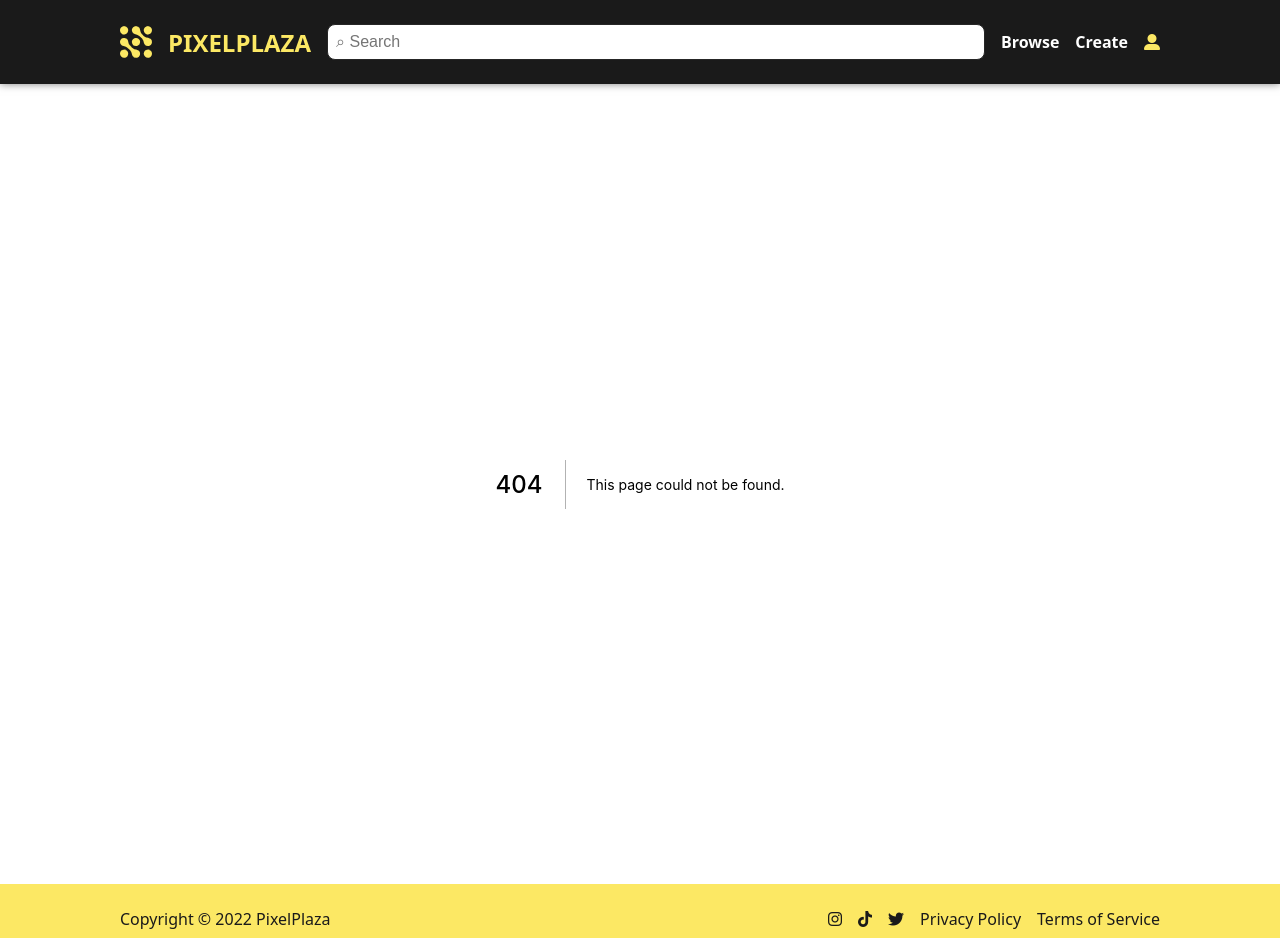
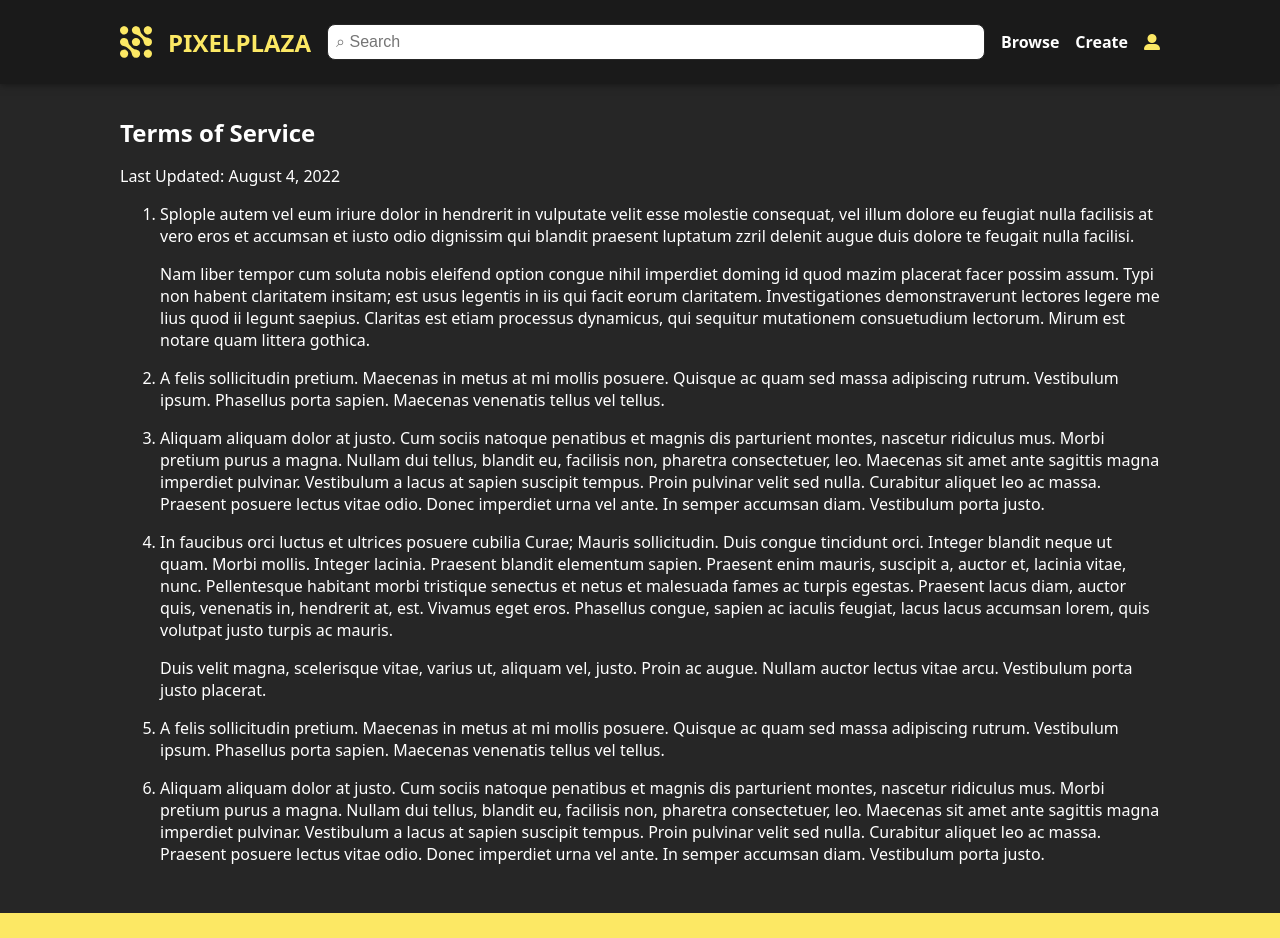
Before and after one commit to bweston6/PixelPlaza, a Next.js app: page /tos in a window 1280 px wide. Before the commit this address had no page. Shown: the top 938 px of the page. Built offline with nearby package versions, Linux system fonts and the light colour scheme.

Commit message:
Drafting pp and tos layout.

```diff
--- /dev/null
+++ b/pages/tos.jsx
@@ -0,0 +1,77 @@
+const modified = "August 4, 2022";
+
+function TOS() {
+	return (
+		<main>
+			<section className="container">
+				<h1>Terms of Service</h1>
+				<p>Last Updated: {modified}</p>
+
+		<ol>
+		<li>
+		<p>Splople autem vel eum iriure dolor in hendrerit
+		in vulputate velit esse molestie consequat, vel illum dolore eu feugiat
+		nulla facilisis at vero eros et accumsan et iusto odio dignissim qui
+		blandit praesent luptatum zzril delenit augue duis dolore te feugait nulla
+		facilisi.</p>
+
+		<p>Nam liber tempor cum soluta nobis eleifend option congue nihil imperdiet
+		doming id quod mazim placerat facer possim assum. Typi non habent
+		claritatem insitam; est usus legentis in iis qui facit eorum claritatem.
+		Investigationes demonstraverunt lectores legere me lius quod ii legunt
+		saepius. Claritas est etiam processus dynamicus, qui sequitur mutationem
+		consuetudium lectorum. Mirum est notare quam littera gothica.</p>
+		</li>
+		<li>
+
+		<p>A felis sollicitudin pretium. Maecenas in metus at mi mollis posuere.
+		Quisque ac quam sed massa adipiscing rutrum. Vestibulum ipsum. Phasellus porta
+		sapien. Maecenas venenatis tellus vel tellus.</p>
+		</li>
+
+		<li>
+		<p>Aliquam aliquam dolor at justo. Cum sociis natoque penatibus et magnis dis
+		parturient montes, nascetur ridiculus mus. Morbi pretium purus a magna. Nullam
+		dui tellus, blandit eu, facilisis non, pharetra consectetuer, leo. Maecenas sit
+		amet ante sagittis magna imperdiet pulvinar. Vestibulum a lacus at sapien
+		suscipit tempus. Proin pulvinar velit sed nulla. Curabitur aliquet leo ac
+		massa. Praesent posuere lectus vitae odio. Donec imperdiet urna vel ante. In
+		semper accumsan diam. Vestibulum porta justo. </p>
+		</li>
+
+		<li>
+		<p>In faucibus orci luctus et ultrices posuere cubilia Curae; Mauris
+		sollicitudin. Duis congue tincidunt orci. Integer blandit neque ut quam. Morbi
+		mollis. Integer lacinia. Praesent blandit elementum sapien. Praesent enim
+		mauris, suscipit a, auctor et, lacinia vitae, nunc. Pellentesque habitant morbi
+		tristique senectus et netus et malesuada fames ac turpis egestas. Praesent
+		lacus diam, auctor quis, venenatis in, hendrerit at, est. Vivamus eget eros.
+		Phasellus congue, sapien ac iaculis feugiat, lacus lacus accumsan lorem, quis
+		volutpat justo turpis ac mauris.</p>
+
+		<p>Duis velit magna, scelerisque vitae, varius ut, aliquam vel, justo. Proin ac
+		augue. Nullam auctor lectus vitae arcu. Vestibulum porta justo placerat.</p>
+		</li>
+		<li>
+
+		<p>A felis sollicitudin pretium. Maecenas in metus at mi mollis posuere.
+		Quisque ac quam sed massa adipiscing rutrum. Vestibulum ipsum. Phasellus porta
+		sapien. Maecenas venenatis tellus vel tellus.</p>
+		</li>
+
+		<li>
+		<p>Aliquam aliquam dolor at justo. Cum sociis natoque penatibus et magnis dis
+		parturient montes, nascetur ridiculus mus. Morbi pretium purus a magna. Nullam
+		dui tellus, blandit eu, facilisis non, pharetra consectetuer, leo. Maecenas sit
+		amet ante sagittis magna imperdiet pulvinar. Vestibulum a lacus at sapien
+		suscipit tempus. Proin pulvinar velit sed nulla. Curabitur aliquet leo ac
+		massa. Praesent posuere lectus vitae odio. Donec imperdiet urna vel ante. In
+		semper accumsan diam. Vestibulum porta justo. </p>
+		</li>
+		</ol>
+			</section>
+		</main>
+	)
+}
+
+export default TOS;
```
Also changed, not shown: pages/privacy-policy.jsx (added, +61 -0 lines).
